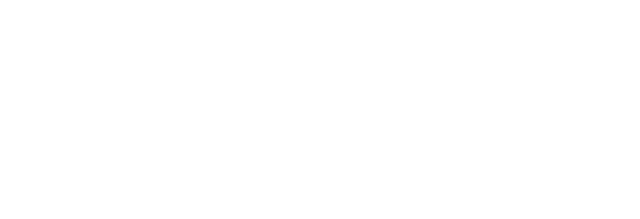
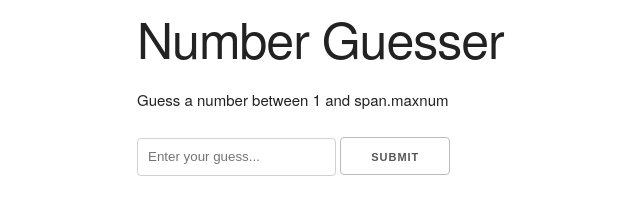
Before and after one commit to rogerbenedik/numberguesser, a plain HTML site: page index.html in a window 1280 px wide. Shown: the whole page, without its empty margins (23-663 px from the left). Drawn offline with nearby package versions, Linux system fonts and the light colour scheme.

Commit message:
feat: ui number guesser

```diff
--- a/index.html
+++ b/index.html
@@ -8,6 +8,13 @@
     <title>Number Guesser</title>
 </head>
 <body>
-
+    <div class="container">
+        <h1>Number Guesser</h1>
+        <p>Guess a number between <span class="min-num">1</span> and  span.maxnum</p>
+        <input type="number" id="guess-input" placeholder="Enter your guess...">
+        <input type="submit" value="submit" id="guess-value">
+        <p class="message"></p>
+    </div>
+    <script src="app.js"></script>
 </body>
 </html>
```
